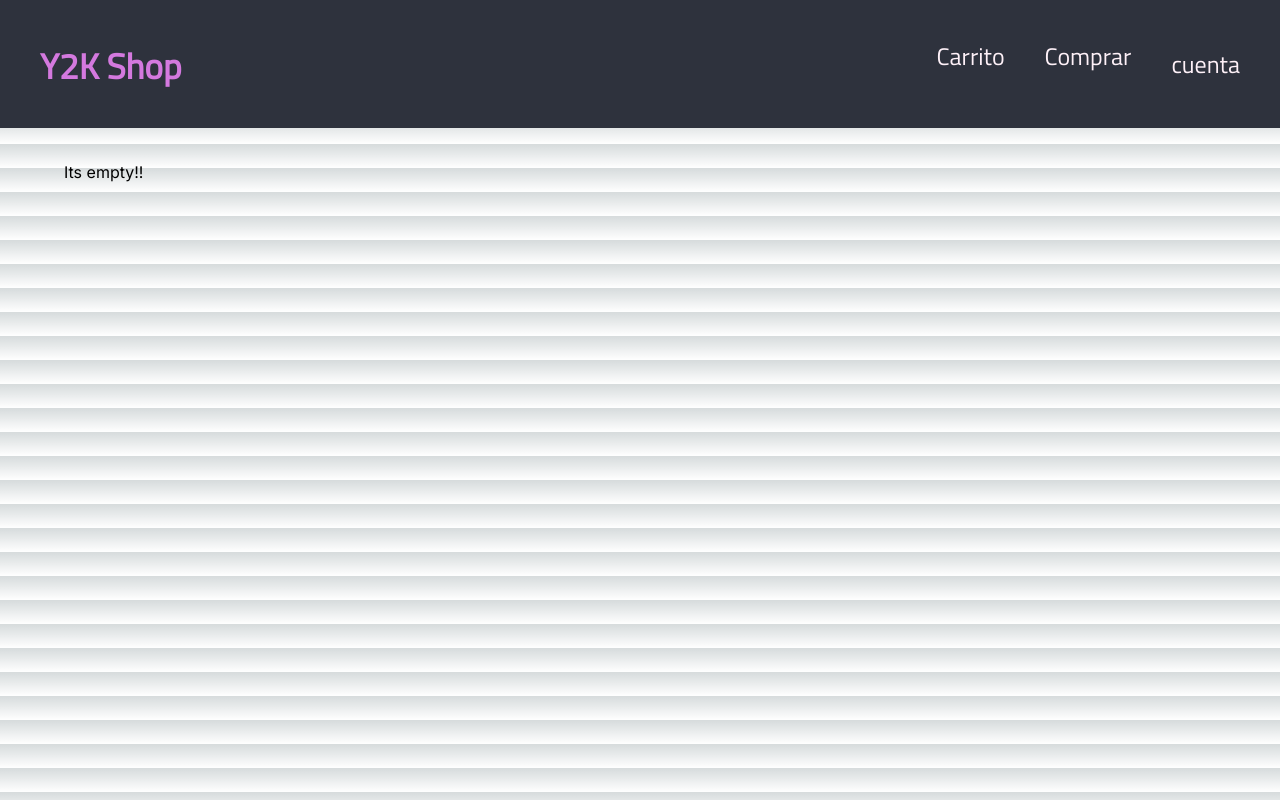
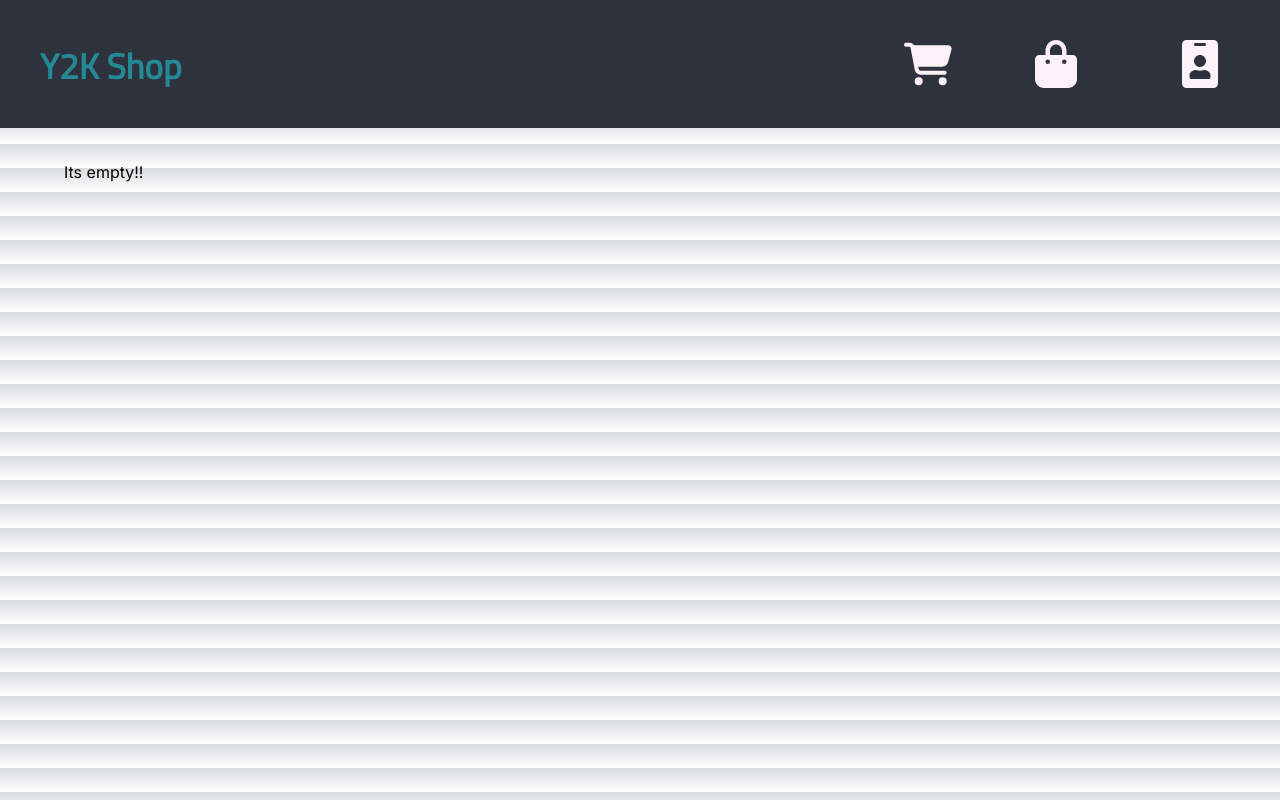
Before and after one commit to MarcosRamirezCarri/Y2KshopRemake, a Next.js app in the folder y2kclient/: page /cart in a window 1280 px wide. Built offline with nearby package versions, Linux system fonts and the light colour scheme.

Commit message:
Navbar Modificado

```diff
--- /dev/null
+++ b/y2kclient/src/app/[locale]/Components/NavBar/Buttons/Buttons.tsx
@@ -0,0 +1,53 @@
+'use client'
+import Link from "next/link";
+import { useState } from "react";
+import { FaCartShopping } from "react-icons/fa6";
+import style from '../NavBar.module.css'
+import { FaBagShopping } from "react-icons/fa6";
+import { FaIdBadge } from "react-icons/fa";
+
+const ButtonsNavBar = () =>{
+    const [stateButton, setStateButton] = useState<string>()
+
+
+    return(
+        <div className="gap-3 lg:gap-[5rem] flex flex-row">
+        <Link href={{ pathname: "/cart" }}>
+          <button onMouseEnter={() => setStateButton('cart')}
+        onMouseLeave={() => setStateButton('none')} className="flex flex-col font-titilium text-4xl lg:text-5xl text-pink-50 font-normal">
+            <FaCartShopping />
+          </button>
+          {stateButton === 'cart'?
+          <span className="absolute justify-self-center bg-white text-black p-2 rounded-md shadow">
+          Cart
+        </span> : null
+          }
+        </Link>
+        <Link  href={{ pathname: "/products" }}>
+          <button onMouseEnter={() => setStateButton('product')}
+        onMouseLeave={() => setStateButton('none')} className="flex flex-col font-titilium text-4xl lg:text-5xl text-pink-50 font-normal">
+            <FaBagShopping />
+          </button>
+          {stateButton === 'product'?
+          <span className={style.scaleBottom}>
+        Buy
+        </span> : null
+          }
+        </Link>
+        <Link href={{ pathname: "/" }}>
+        <button onMouseEnter={() => setStateButton('account')}
+        onMouseLeave={() => setStateButton('none')} className=" flex px-4 flex-col font-titilium text-4xl lg:text-5xl text-pink-50 font-normal">
+          <FaIdBadge />
+        </button>
+        {stateButton === 'account'?
+          <span className="absolute justify-self-center bg-white text-black p-2 rounded-md shadow">
+        Account
+        </span> : null
+          }
+        </Link>
+
+      </div>
+    )
+}
+
+export default ButtonsNavBar
--- a/y2kclient/src/app/[locale]/Components/NavBar/NavBar.module.css
+++ b/y2kclient/src/app/[locale]/Components/NavBar/NavBar.module.css
@@ -2,7 +2,7 @@
     font-family: Titilium;
     font-size: 2.20rem;
     font-weight: 700;
-    animation: colorchange 50s infinite alternate;;
+    animation: colorchange 20s infinite alternate;;
 
 }
 
@@ -61,3 +61,14 @@
       color: #984208;
     }
   }
+  .scaleBottom{
+    position: absolute;
+    padding: 0.5rem;
+    justify-self: center;
+    animation:scale-down-vertical-bottom 0.4s linear both
+  }
+
+  @keyframes scale-down-vertical-bottom{
+    0%{opacity: 0;}
+    100%{opacity: 1; }
+  }
--- a/y2kclient/src/app/[locale]/Components/NavBar/NavBar.tsx
+++ b/y2kclient/src/app/[locale]/Components/NavBar/NavBar.tsx
@@ -1,17 +1,16 @@
-import style from './NavBar.module.css'
-import Link from 'next/link';
-import Image from "next/image";
+import style from "./NavBar.module.css";
+import Link from "next/link";
+import ButtonsNavBar from "./Buttons/Buttons";
+
+
 
 export default function Navbar() {
   return (
     <div className="flex flex-row w-full p-4 lg:p-10 h-32 bg-gray-950 fixed justify-between z-[100]">
-        <Link href={{pathname:'/'}} ><button className={style.Title}>Y2K Shop</button></Link>
-        <div className="gap-3 lg:gap-10 flex flex-row">
-        <Link href={{pathname:'/cart'}} ><button className="font-titilium text-lg lg:text-2xl text-pink-50 font-normal">Carrito</button></Link>
-        <Link href={{pathname:'/products'}} ><button className="font-titilium text-lg lg:text-2xl text-pink-50 font-normal">Comprar</button></Link>
-        <button className="font-titilium text-lg lg:text-2xl text-pink-50 font-normal">cuenta</button>
-          </div>
-
+      <Link href={{ pathname: "/" }}>
+        <button className={style.Title}>Y2K Shop</button>
+      </Link>
+      <ButtonsNavBar/>
     </div>
   );
 }
--- /dev/null
+++ b/y2kclient/src/app/[locale]/Components/NavBar/SearchBar/SearchBar.tsx
@@ -0,0 +1,19 @@
+'use client'
+import { useState } from "react";
+import { HiMagnifyingGlass } from "react-icons/hi2";
+
+export default function Home() {
+    const [input, setInput] = useState<string>('')
+
+    return (
+      <div className="flex flex-col w-[40%] h-[80%] ">
+   <input type="text"
+   placeholder="Search Products..."
+   >
+   </input>
+   <button type="submit">
+<HiMagnifyingGlass/>
+   </button>
+      </div>
+    );
+  }
```
